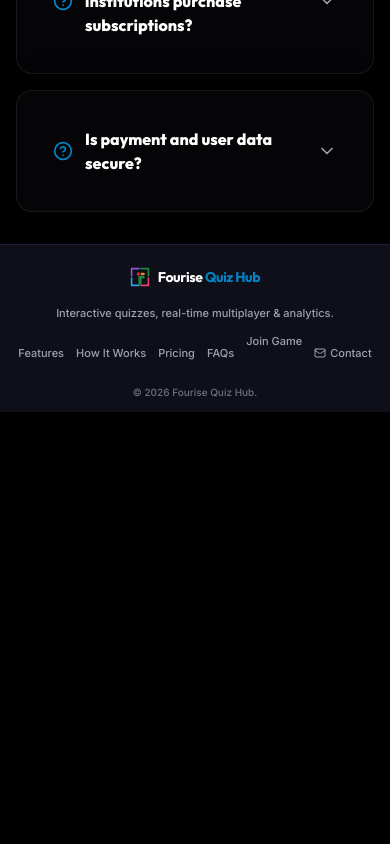
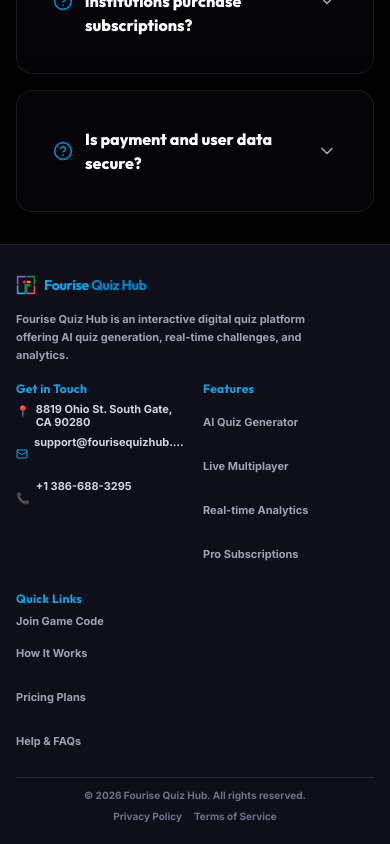
Before and after one commit to sanskrutikothari18/QuizForge, a React (Vite) app in the folder client/: page /#testimonials in a window 390 px wide. Shown: the part 6147-6991 px from the top of the page. Before the commit the page ends 6559 px from the top, so only its background shows below. Built offline with nearby package versions, Linux system fonts and the light colour scheme; no server answers.

Commit message:
Format footer with 4 columns matching reference image compactly

```diff
--- a/client/src/components/Footer.jsx
+++ b/client/src/components/Footer.jsx
@@ -20,52 +20,118 @@
 
   return (
     <footer style={{ background: 'var(--footer-bg)', borderTop: '1px solid var(--footer-border)' }} className="relative z-10 w-full backdrop-blur-xl transition-colors duration-300">
-      <div className="mx-auto max-w-7xl px-4 sm:px-6 lg:px-8 py-3 sm:py-4">
-        <div className="flex flex-col md:flex-row items-center justify-between gap-3 text-center md:text-left">
+      <div className="mx-auto max-w-7xl px-4 sm:px-6 lg:px-8 py-5 sm:py-6">
 
-          {/* Brand & Description */}
-          <div className="flex flex-col sm:flex-row items-center gap-2">
-            <Link to="/" className="inline-flex items-center gap-2 transition-transform active:scale-95 shrink-0">
+        {/* 4 Column Compact Grid Matching Reference Image */}
+        <div className="grid grid-cols-2 lg:grid-cols-4 gap-4 sm:gap-6 pb-4 border-b border-white/10 text-left">
+
+          {/* Column 1: Brand Logo & Description */}
+          <div className="col-span-2 sm:col-span-1 space-y-1.5">
+            <Link to="/" className="inline-flex items-center gap-2 transition-transform active:scale-95">
               <Logo className="h-5 w-5 sm:h-6 sm:w-6" />
-              <span className="font-outfit text-sm font-bold tracking-tight" style={{ color: 'var(--text-heading)' }}>
+              <span className="font-outfit text-sm sm:text-base font-bold tracking-tight text-primary">
                 Fourise <span className="text-secondary">Quiz Hub</span>
               </span>
             </Link>
-            <span className="hidden sm:inline text-gray-500">•</span>
-            <p className="text-[11px] font-medium text-gray-400 max-w-xs sm:max-w-none">
-              Interactive quizzes, real-time multiplayer & analytics.
+            <p className="text-[11px] leading-relaxed text-gray-400 max-w-xs sm:max-w-none">
+              Fourise Quiz Hub is an interactive digital quiz platform offering AI quiz generation, real-time challenges, and analytics.
             </p>
           </div>
 
-          {/* Quick Navigation Links */}
-          <div className="flex flex-wrap items-center justify-center gap-x-3 gap-y-1 text-[11px] font-medium text-gray-400">
+          {/* Column 2: Get in Touch */}
+          <div className="space-y-1.5">
+            <h4 className="font-outfit text-xs font-bold text-primary tracking-wide">
+              Get in Touch
+            </h4>
+            <ul className="space-y-1 text-[11px] text-gray-300">
+              <li className="flex items-start gap-1.5">
+                <span className="text-primary shrink-0">📍</span>
+                <span className="leading-tight">8819 Ohio St. South Gate, CA 90280</span>
+              </li>
+              <li className="flex items-center gap-1.5">
+                <Mail className="h-3 w-3 text-primary shrink-0" />
+                <a href="mailto:support@fourisequizhub.com" className="hover:text-primary transition-colors truncate">
+                  support@fourisequizhub.com
+                </a>
+              </li>
+              <li className="flex items-center gap-1.5">
+                <span className="text-primary shrink-0">📞</span>
+                <a href="tel:+13866883295" className="hover:text-primary transition-colors">
+                  +1 386-688-3295
+                </a>
+              </li>
+            </ul>
+          </div>
+
+          {/* Column 3: Features */}
+          <div className="space-y-1.5">
+            <h4 className="font-outfit text-xs font-bold text-primary tracking-wide">
+              Features
+            </h4>
+            <ul className="space-y-1 text-[11px] text-gray-400">
+              <li>
                 <button onClick={() => handleNavClick('#features')} className="hover:text-primary transition-colors cursor-pointer">
-              Features
+                  AI Quiz Generator
                 </button>
+              </li>
+              <li>
+                <button onClick={() => handleNavClick('#features')} className="hover:text-primary transition-colors cursor-pointer">
+                  Live Multiplayer
+                </button>
+              </li>
+              <li>
+                <button onClick={() => handleNavClick('#how-it-works')} className="hover:text-primary transition-colors cursor-pointer">
+                  Real-time Analytics
+                </button>
+              </li>
+              <li>
+                <button onClick={() => handleNavClick('#pricing')} className="hover:text-primary transition-colors cursor-pointer">
+                  Pro Subscriptions
+                </button>
+              </li>
+            </ul>
+          </div>
+
+          {/* Column 4: Quick Links */}
+          <div className="space-y-1.5">
+            <h4 className="font-outfit text-xs font-bold text-primary tracking-wide">
+              Quick Links
+            </h4>
+            <ul className="space-y-1 text-[11px] text-gray-400">
+              <li>
+                <Link to="/join" className="hover:text-primary transition-colors">
+                  Join Game Code
+                </Link>
+              </li>
+              <li>
                 <button onClick={() => handleNavClick('#how-it-works')} className="hover:text-primary transition-colors cursor-pointer">
                   How It Works
                 </button>
+              </li>
+              <li>
                 <button onClick={() => handleNavClick('#pricing')} className="hover:text-primary transition-colors cursor-pointer">
-              Pricing
+                  Pricing Plans
                 </button>
+              </li>
+              <li>
                 <button onClick={() => handleNavClick('#faq')} className="hover:text-primary transition-colors cursor-pointer">
-              FAQs
+                  Help & FAQs
                 </button>
-            <Link to="/join" className="hover:text-secondary transition-colors">
-              Join Game
-            </Link>
-            <a href="mailto:support@fourisequizhub.com" className="hover:text-accent transition-colors inline-flex items-center gap-1">
-              <Mail className="h-3 w-3" />
-              <span>Contact</span>
-            </a>
-          </div>
-
-          {/* Copyright */}
-          <div className="text-[10px] sm:text-[11px] font-medium text-gray-500 shrink-0">
-            © {new Date().getFullYear()} Fourise Quiz Hub.
+              </li>
+            </ul>
           </div>
 
         </div>
+
+        {/* Bottom copyright row */}
+        <div className="pt-2.5 flex flex-col sm:flex-row items-center justify-between gap-1.5 text-[10px] sm:text-[11px] text-gray-500">
+          <p>© {new Date().getFullYear()} Fourise Quiz Hub. All rights reserved.</p>
+          <div className="flex gap-3">
+            <span className="hover:text-gray-400 cursor-pointer">Privacy Policy</span>
+            <span className="hover:text-gray-400 cursor-pointer">Terms of Service</span>
+          </div>
+        </div>
+
       </div>
     </footer>
   );
```
Lines whose indentation alone changed are shown as unchanged.
